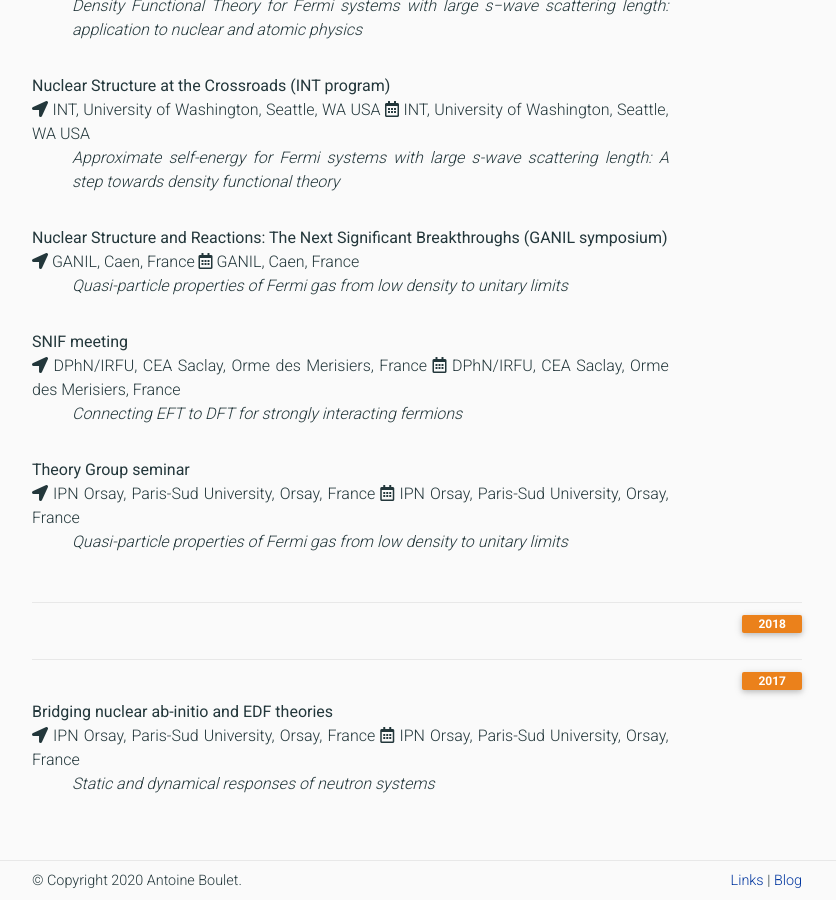
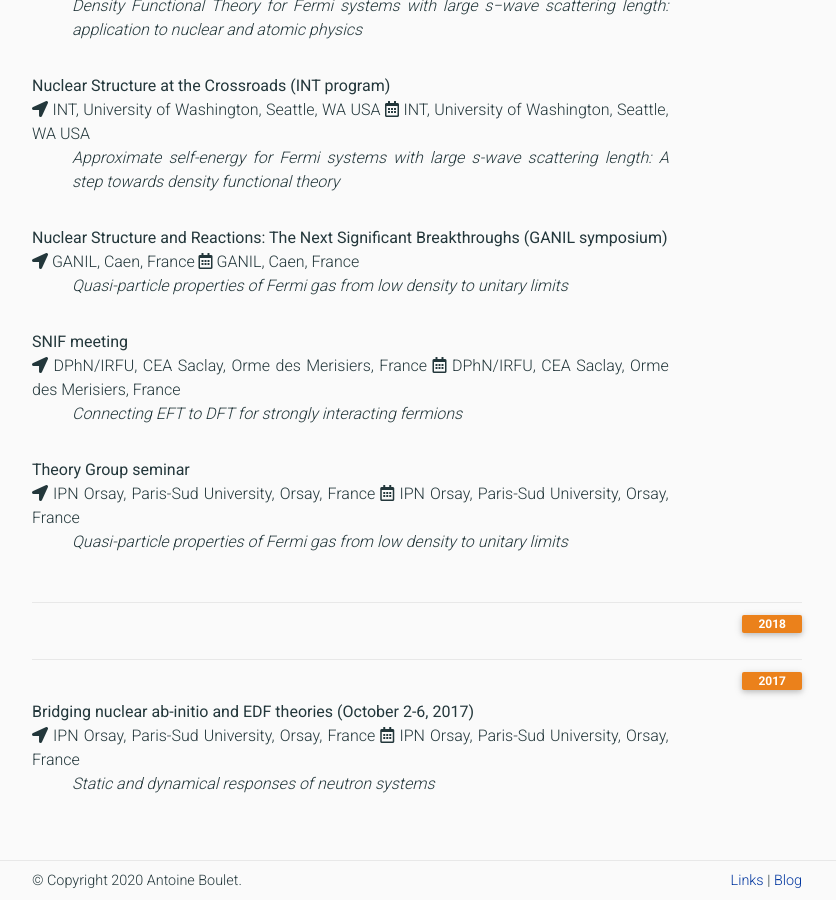
Before and after one commit to AntoineBoulet/antoineboulet.github.io, a Jekyll site: the page built from _pages/talks.md, in a window 1280 px wide and 900 px high, scrolled down 782 px. Shown: the whole window, without its empty margins (223-1059 px from the left). Built offline with Jekyll 4.4.1, drawn with Linux system fonts in a browser that asks for light colours; nearby versions of some CDN libraries; a style sheet for code colours, icons or effects is not loaded.

Commit message:
Update 2017.yml

```diff
--- a/_data/talks/2017.yml
+++ b/_data/talks/2017.yml
@@ -1,7 +1,8 @@
 ---
-- event: "Bridging nuclear ab-initio and EDF theories"
+- event: "Bridging nuclear ab-initio and EDF theories (October 2-6, 2017)"
   tag: workshop
   title: "Static and dynamical responses of neutron systems"
   year: 2017
   place: IPN Orsay, Paris-Sud University, Orsay, France
+  date: October 3, 2017
 ---
```
